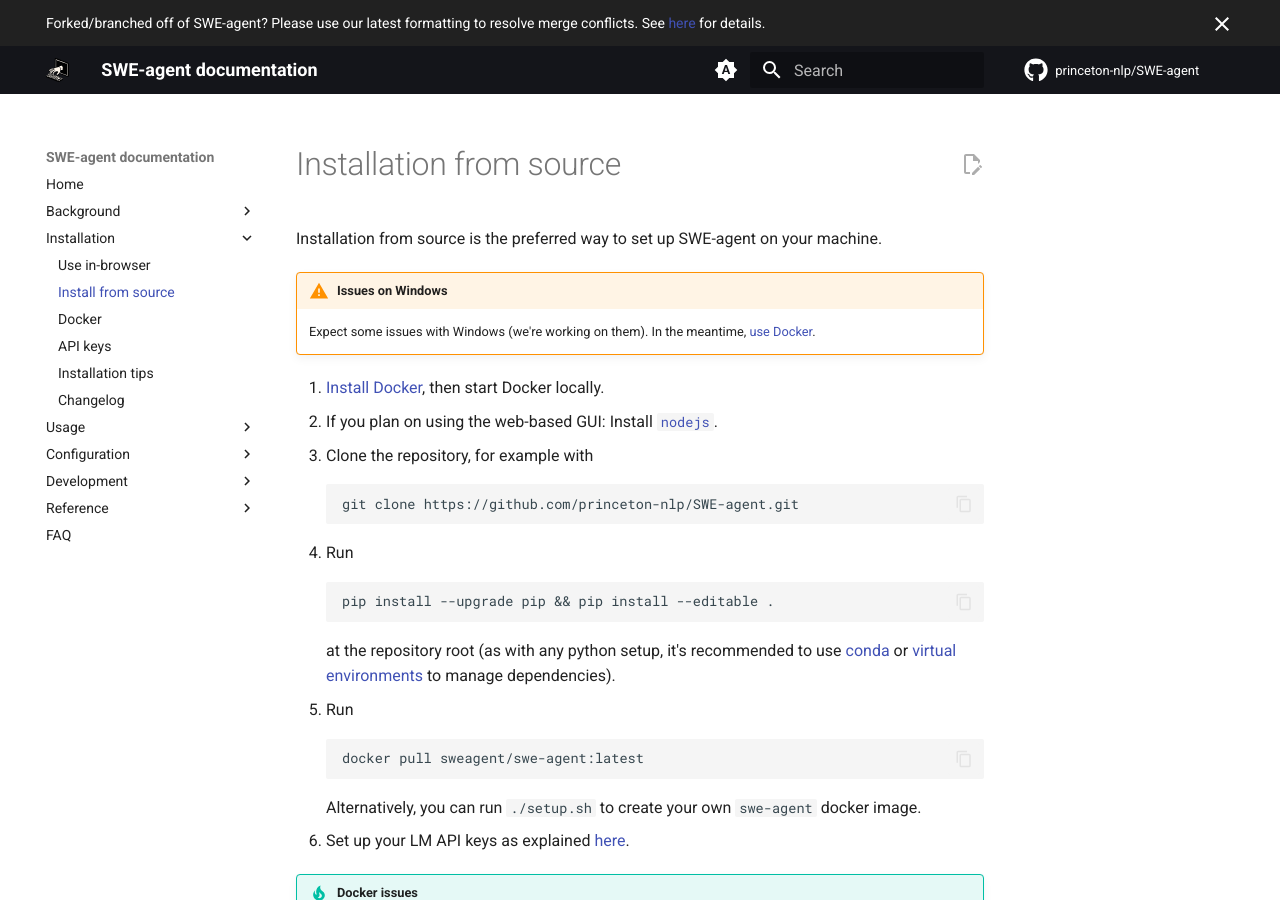
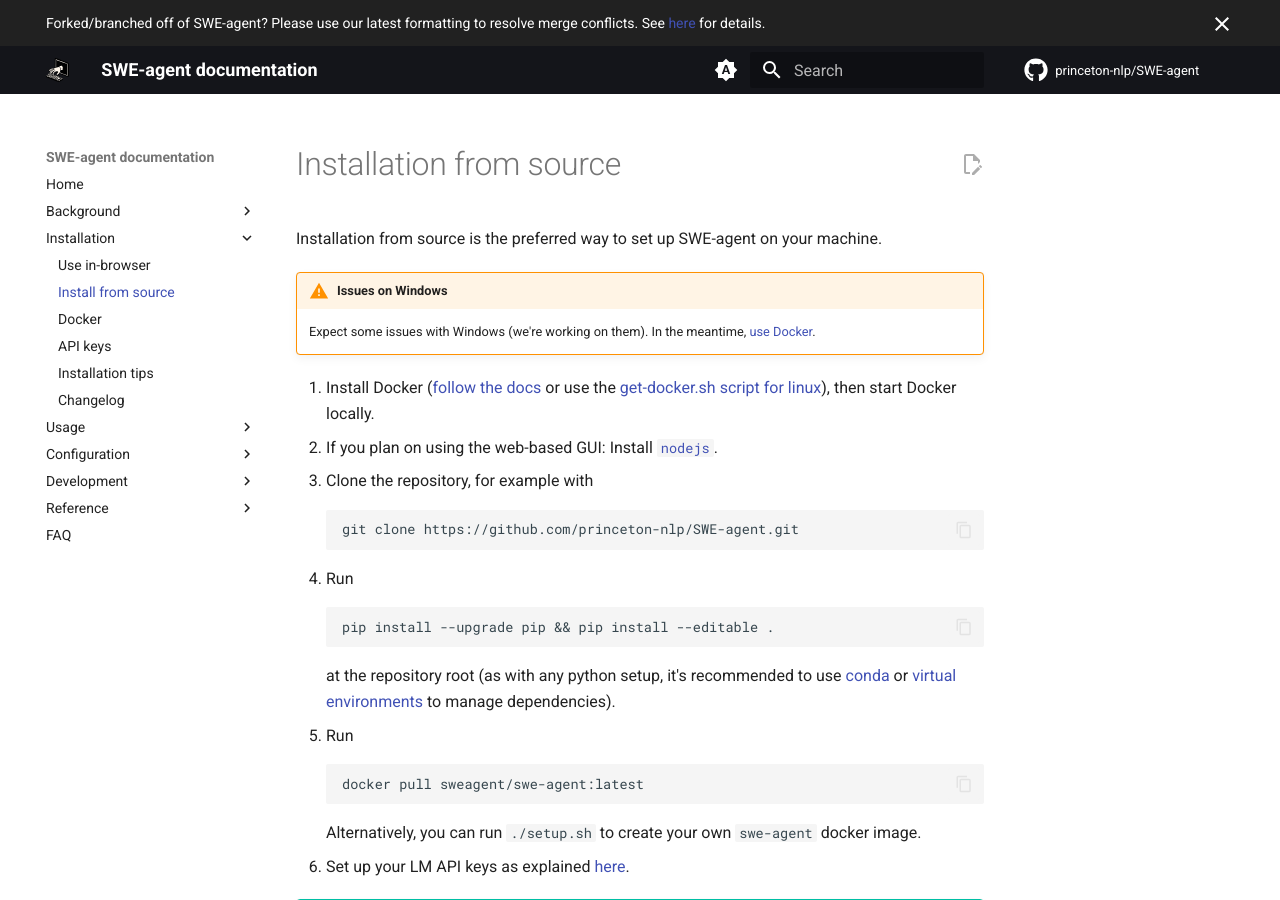
Before and after one commit to princeton-nlp/SWE-agent, an MkDocs documentation site: the page built from docs/installation/source.md, in a window 1280 px wide and 900 px high. Built offline with MkDocs 1.6.1 and Material for MkDocs 9.7.7, drawn with Linux system fonts in a browser that asks for light colours; comment, search, counter and statistics services are not loaded.

Commit message:
Doc: get-docker script (#576)

````diff
--- a/docs/installation/docker.md
+++ b/docs/installation/docker.md
@@ -2,7 +2,7 @@
 
 Instead of installing SWE-agent from source, you can also run the software directly using Docker.
 
-1. [Install Docker](https://docs.docker.com/engine/install/), then start Docker locally.
+1. Install Docker ([follow the docs](https://github.com/docker/docker-install) or use the [get-docker.sh script for linux](https://github.com/docker/docker-install)), then start Docker locally.
 2. Run `docker pull sweagent/swe-agent:latest`
 3. Add your API tokens to a file `keys.cfg` as explained [here](keys.md) or pass them as
    environment variables.
--- a/docs/installation/source.md
+++ b/docs/installation/source.md
@@ -6,7 +6,7 @@
     Expect some issues with Windows (we're working on them).
     In the meantime, [use Docker](docker.md).
 
-1. [Install Docker](https://docs.docker.com/engine/install/), then start Docker locally.
+1. Install Docker ([follow the docs](https://github.com/docker/docker-install) or use the [get-docker.sh script for linux](https://github.com/docker/docker-install)), then start Docker locally.
 2. If you plan on using the web-based GUI: Install [`nodejs`][nodejs-install].
 3. Clone the repository, for example with
     ```bash
````
